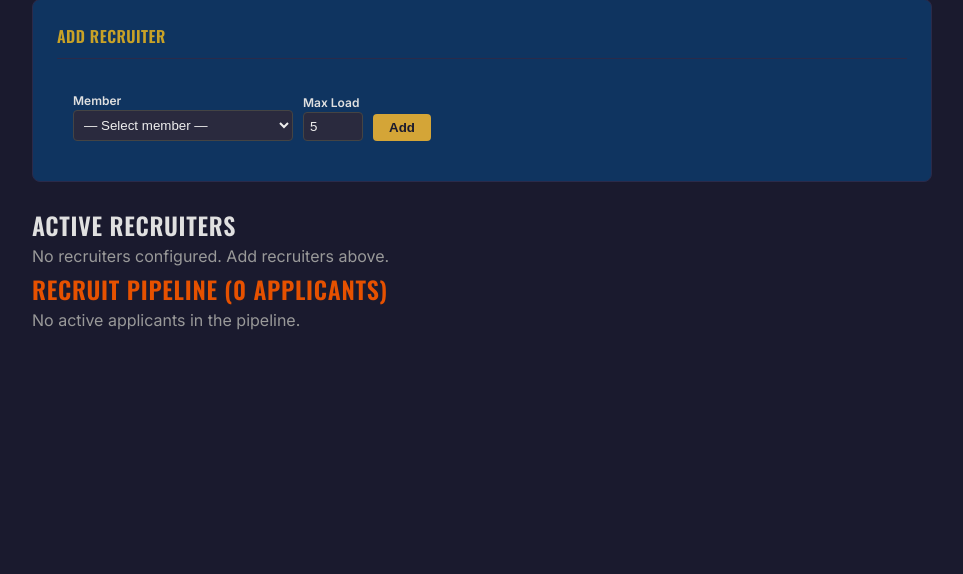
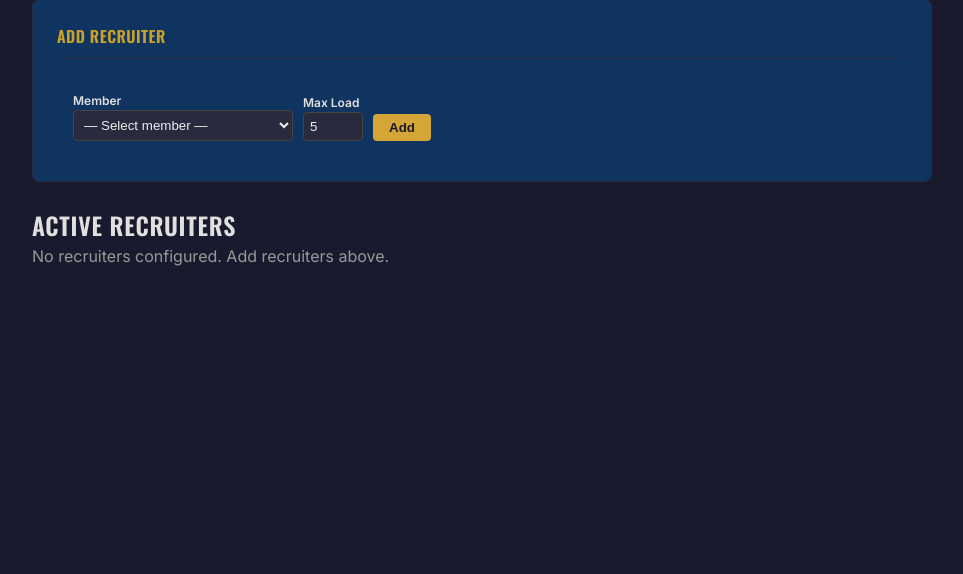
Before and after one commit to 13th-Legion/praetorium, a Python web app: template app/templates/pages/s1_recruiters.html in a window 1280 px wide. Shown: the part 84-658 px from the top of the page, without its empty margins (158-1121 px from the left). Run offline with Jinja, Linux system fonts and the light colour scheme; the template is opened without the code that fills it, so the values that code supplies are empty.

Commit message:
fix(s1): remove duplicate recruit-pipeline table from recruiter management page
The recruiter management page (/s1/recruiters) had a redundant 'Recruit
Pipeline' table bolted below the recruiter roster. It duplicated the kanban
board (/s1/pipeline) and exposed an 'Advance' button with NO confirmation
dialog, causing accidental card moves. Card movement now lives only on the
kanban board, which confirms every stage change.

```diff
--- a/app/routes/s1_admin.py
+++ b/app/routes/s1_admin.py
@@ -773,14 +773,14 @@ async def recruiter_dashboard(request: Request, db: AsyncSession = Depends(get_d
             roster_members.append(m)
 
     # Fetch applicants from Deck pipeline (not portal DB recruits)
-    applicants = await _fetch_pipeline_applicants()
+    # (Removed 2026-09-23: the pipeline table was deleted from s1_recruiters.html;
+    #  card movement now lives only on the /s1/pipeline kanban board.)
 
     return templates.TemplateResponse("pages/s1_recruiters.html", {
         "request": request,
         "user": user,
         "recruiters": recruiters,
         "roster_members": roster_members,
-        "applicants": applicants,
     })
 
 
--- a/app/templates/pages/s1_recruiters.html
+++ b/app/templates/pages/s1_recruiters.html
@@ -75,88 +75,5 @@
     <p style="color: #999;">No recruiters configured. Add recruiters above.</p>
     {% endif %}
 
-    <!-- Pipeline Applicants from Deck -->
-    <h2 style="color: #e65100;">Recruit Pipeline ({{ applicants | length }} applicant{{ 's' if applicants | length != 1 else '' }})</h2>
-    {% if applicants %}
-    <table style="width: 100%; border-collapse: collapse;">
-        <thead>
-            <tr style="border-bottom: 2px solid #333;">
-                <th style="text-align: left; padding: 8px;">Applicant</th>
-                <th style="text-align: left; padding: 8px;">Stage</th>
-                <th style="text-align: left; padding: 8px;">Assigned To</th>
-                <th style="text-align: left; padding: 8px;">Actions</th>
-            </tr>
-        </thead>
-        <tbody>
-            {% for a in applicants %}
-            <tr style="border-bottom: 1px solid rgba(255,255,255,0.08);">
-                <td style="padding: 8px; font-weight: 600;">{{ a.name }}</td>
-                <td style="padding: 8px;">
-                    {% if a.stage_id == 11 %}
-                    <span style="background:#1565c0;color:#fff;font-size:11px;padding:2px 8px;border-radius:10px;">{{ a.stage }}</span>
-                    {% elif a.stage_id == 12 %}
-                    <span style="background:#6a1b9a;color:#fff;font-size:11px;padding:2px 8px;border-radius:10px;">{{ a.stage }}</span>
-                    {% elif a.stage_id == 13 %}
-                    <span style="background:#ef6c00;color:#fff;font-size:11px;padding:2px 8px;border-radius:10px;">{{ a.stage }}</span>
-                    {% elif a.stage_id == 14 %}
-                    <span style="background:#c62828;color:#fff;font-size:11px;padding:2px 8px;border-radius:10px;">{{ a.stage }}</span>
-                    {% elif a.stage_id == 15 %}
-                    <span style="background:#2e7d32;color:#fff;font-size:11px;padding:2px 8px;border-radius:10px;">{{ a.stage }}</span>
-                    {% endif %}
-                </td>
-                <td style="padding: 8px; color: #aaa;">
-                    {% if a.assigned %}
-                        {% for u in a.assigned %}{{ u.participant.displayname }}{% if not loop.last %}, {% endif %}{% endfor %}
-                    {% else %}
-                        <span style="color: #888;">Unassigned</span>
-                    {% endif %}
-                </td>
-                <td style="padding: 8px;" id="action-{{ a.id }}">
-                    <div style="display:flex;gap:6px;flex-wrap:wrap;align-items:center;">
-                        {% if a.advance_label %}
-                        <!-- Advance button -->
-                        {% if a.is_approve %}
-                        <button onclick="if(confirm('Approve {{ a.name }}? This will trigger NC account creation and onboarding.')) { htmx.ajax('POST', '/api/s1/pipeline/{{ a.id }}/advance', {target:'#action-{{ a.id }}', swap:'innerHTML'}) }"
-                            style="padding:4px 12px;background:#2e7d32;color:#fff;border:none;border-radius:4px;cursor:pointer;font-size:12px;font-weight:600;">
-                            {{ a.advance_label }}
-                        </button>
-                        {% else %}
-                        <form hx-post="/api/s1/pipeline/{{ a.id }}/advance" hx-target="#action-{{ a.id }}" hx-swap="innerHTML" style="display:inline;">
-                            <button hx-disabled-elt="this" type="submit" style="padding:4px 12px;background:#1565c0;color:#fff;border:none;border-radius:4px;cursor:pointer;font-size:12px;">
-                                {{ a.advance_label }} →
-                            </button>
-                        </form>
-                        {% endif %}
-                        {% endif %}
-
-                        <!-- Decline button -->
-                        <details style="display:inline-block;">
-                            <summary style="cursor:pointer;padding:3px 8px;background:transparent;color:#c62828;border:1px solid #c62828;border-radius:4px;font-size:11px;list-style:none;">
-                                Decline
-                            </summary>
-                            <form hx-post="/api/s1/pipeline/{{ a.id }}/decline" hx-target="#action-{{ a.id }}" hx-swap="innerHTML"
-                                  style="position:absolute;z-index:10;background:#1a1a2e;border:1px solid #333;border-radius:6px;padding:10px;margin-top:4px;min-width:200px;">
-                                <label style="font-size:11px;font-weight:600;display:block;margin-bottom:4px;">Reason:</label>
-                                <select name="reason" style="width:100%;padding:4px;font-size:12px;margin-bottom:8px;background:#2a2a3e;color:#eee;border:1px solid #444;border-radius:4px;">
-                                    <option value="failed_bg">Failed background check</option>
-                                    <option value="no_show">No-show interview</option>
-                                    <option value="withdrew">Applicant withdrew</option>
-                                    <option value="ineligible">Ineligible</option>
-                                    <option value="other">Other</option>
-                                </select>
-                                <button hx-disabled-elt="this" type="submit" style="padding:4px 12px;background:#c62828;color:#fff;border:none;border-radius:4px;cursor:pointer;font-size:12px;width:100%;">
-                                    Confirm Decline
-                                </button>
-                            </form>
-                        </details>
-                    </div>
-                </td>
-            </tr>
-            {% endfor %}
-        </tbody>
-    </table>
-    {% else %}
-    <p style="color: #999;">No active applicants in the pipeline.</p>
-    {% endif %}
 </div>
 {% endblock %}
```
